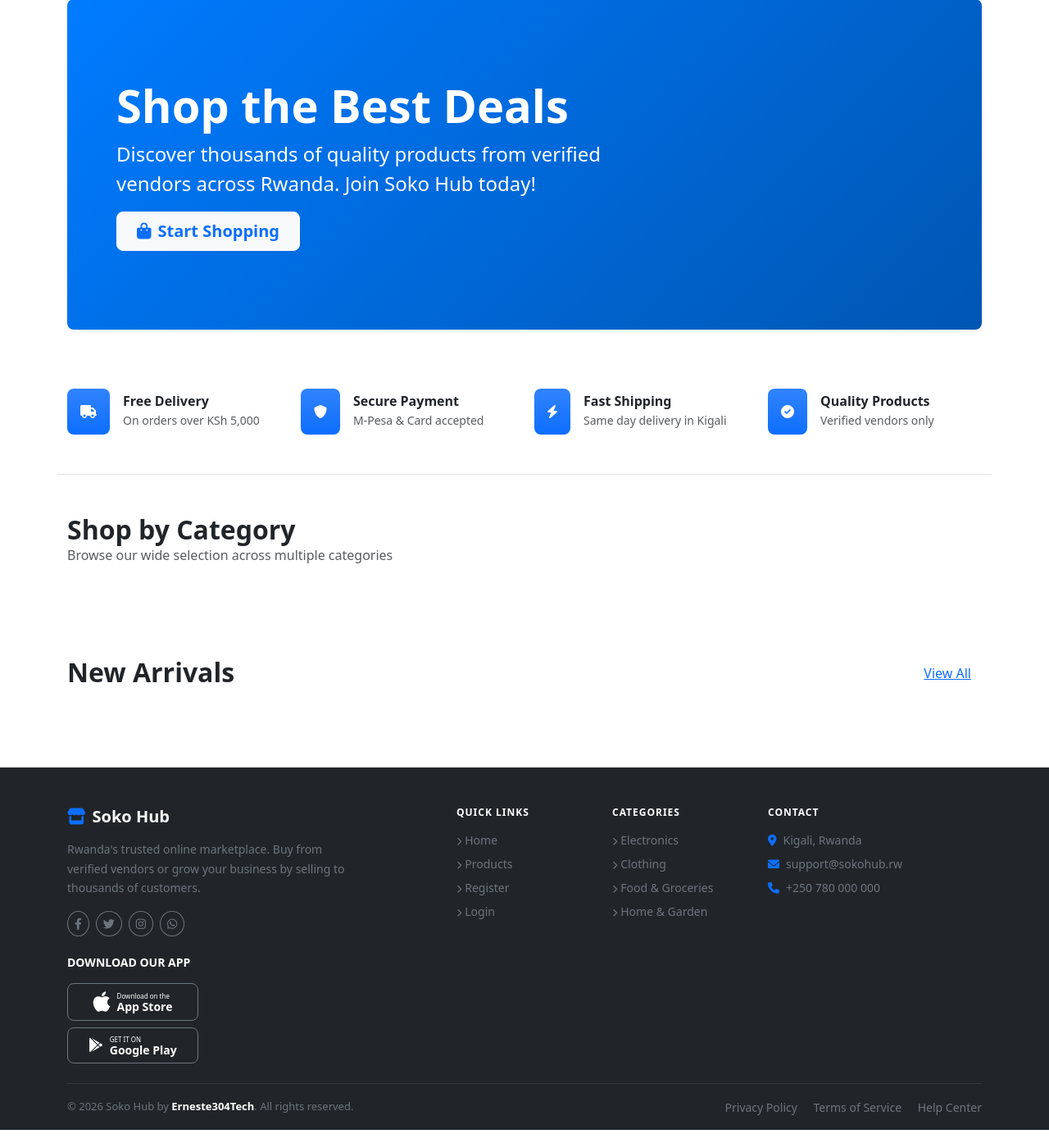
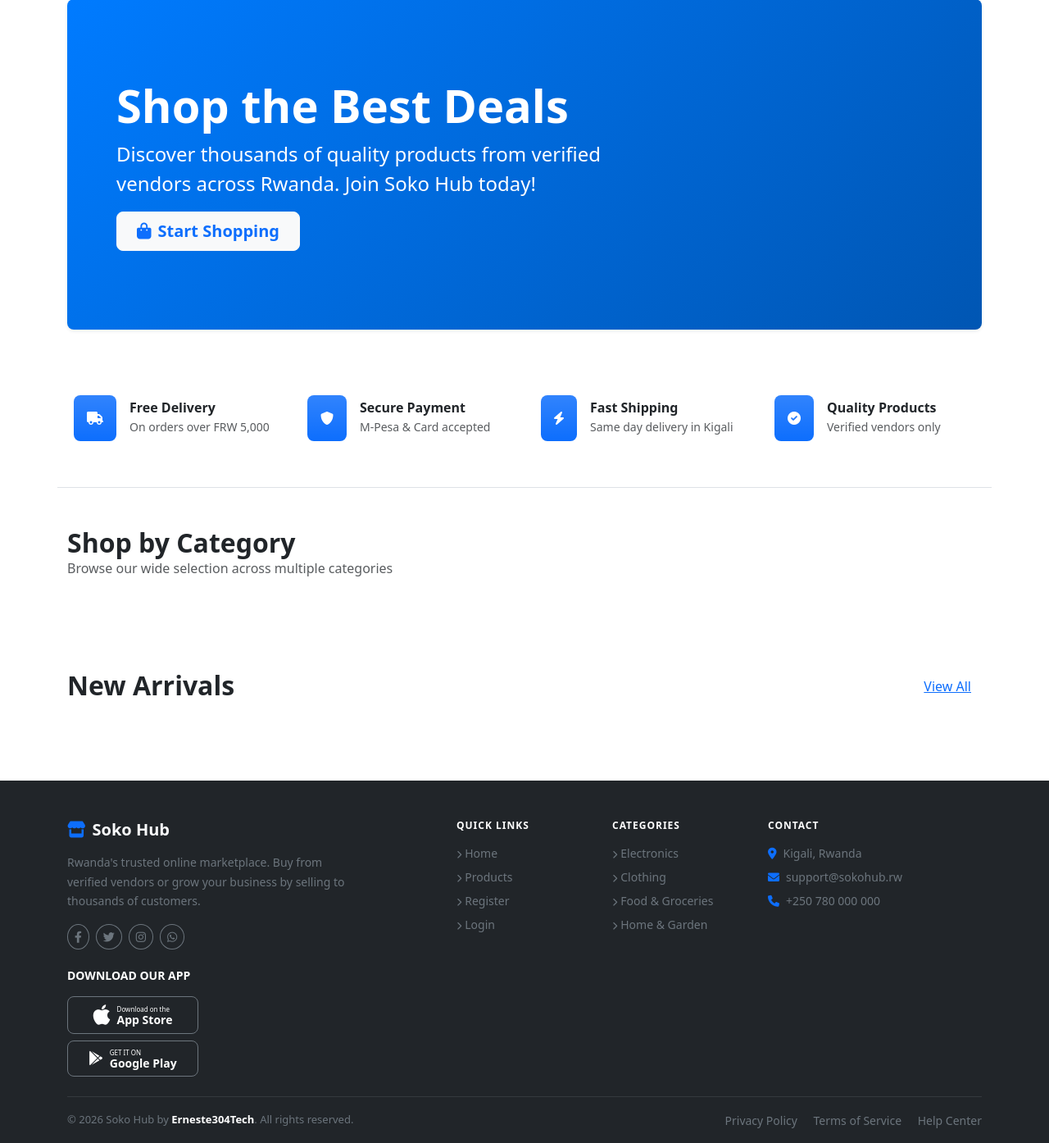
Before and after one commit to Erneste304/mini-hackaton14-11-1015, a Django app: page / in a window 1280 px wide. Shown: the part 148-1542 px from the top of the page at 82% size. Run offline with Django 5.2, Linux system fonts and the light colour scheme; data that the repository does not hold is empty.

Commit message:
Implement interactive homepage features and FRW currency

```diff
--- a/sokohub/templates/products/home.html
+++ b/sokohub/templates/products/home.html
@@ -18,16 +18,21 @@
 
 <!-- Features Section (sokohub.shop style) -->
 <div class="row g-4 py-5 border-bottom">
-    <div class="col-md-3 d-flex align-items-center">
+    <div class="col-md-3">
+        <div class="feature-item d-flex align-items-center p-2 rounded-3" data-bs-toggle="modal" data-bs-target="#featureModal"
+             data-title="Free Delivery" data-content="Get your products delivered at no extra cost when you spend more than FRW 5,000. We ensure your items reach you safely and on time.">
             <div class="feature-icon bg-primary bg-gradient p-3 rounded-3 me-3 text-white">
                 <i class="fas fa-truck"></i>
             </div>
             <div>
                 <h6 class="fw-bold mb-0">Free Delivery</h6>
-            <small class="text-muted">On orders over KSh 5,000</small>
+                <small class="text-muted">On orders over FRW 5,000</small>
             </div>
         </div>
-    <div class="col-md-3 d-flex align-items-center">
+    </div>
+    <div class="col-md-3">
+        <div class="feature-item d-flex align-items-center p-2 rounded-3" data-bs-toggle="modal" data-bs-target="#featureModal"
+             data-title="Secure Payment" data-content="Worry-free transactions with integrated M-Pesa and card payments. Your financial safety is our priority with encrypted payment gateways.">
             <div class="feature-icon bg-primary bg-gradient p-3 rounded-3 me-3 text-white">
                 <i class="fas fa-shield-alt"></i>
             </div>
@@ -36,7 +41,10 @@
                 <small class="text-muted">M-Pesa & Card accepted</small>
             </div>
         </div>
-    <div class="col-md-3 d-flex align-items-center">
+    </div>
+    <div class="col-md-3">
+        <div class="feature-item d-flex align-items-center p-2 rounded-3" data-bs-toggle="modal" data-bs-target="#featureModal"
+             data-title="Fast Shipping" data-content="Need it now? We offer same-day delivery for orders within Kigali and express shipping nationwide for all other locations.">
             <div class="feature-icon bg-primary bg-gradient p-3 rounded-3 me-3 text-white">
                 <i class="fas fa-bolt"></i>
             </div>
@@ -45,13 +53,36 @@
                 <small class="text-muted">Same day delivery in Kigali</small>
             </div>
         </div>
-    <div class="col-md-3 d-flex align-items-center">
+    </div>
+    <div class="col-md-3">
+        <div class="feature-item d-flex align-items-center p-2 rounded-3" data-bs-toggle="modal" data-bs-target="#featureModal"
+             data-title="Quality Products" data-content="Shop with confidence. Every vendor on Soko Hub is strictly verified to ensure you get only the best, authentic products.">
             <div class="feature-icon bg-primary bg-gradient p-3 rounded-3 me-3 text-white">
                 <i class="fas fa-check-circle"></i>
             </div>
             <div>
                 <h6 class="fw-bold mb-0">Quality Products</h6>
                 <small class="text-muted">Verified vendors only</small>
+            </div>
+        </div>
+    </div>
+</div>
+
+<!-- Service Blocks Modal -->
+<div class="modal fade" id="featureModal" tabindex="-1" aria-labelledby="featureModalLabel" aria-hidden="true">
+    <div class="modal-dialog modal-dialog-centered">
+        <div class="modal-content border-0 shadow">
+            <div class="modal-header bg-primary text-white">
+                <h5 class="modal-title fw-bold" id="featureModalLabel">Service Detail</h5>
+                <button type="button" class="btn-close btn-close-white" data-bs-dismiss="modal" aria-label="Close"></button>
+            </div>
+            <div class="modal-body p-4 text-center">
+                <div id="modal-feature-icon" class="display-4 text-primary mb-3"></div>
+                <p id="modal-feature-content" class="fs-5 text-muted"></p>
+            </div>
+            <div class="modal-footer border-0 justify-content-center pb-4">
+                <button type="button" class="btn btn-primary px-5 rounded-pill" data-bs-dismiss="modal">Got it!</button>
+            </div>
         </div>
     </div>
 </div>
@@ -158,13 +189,37 @@
 </div>
 
 <style>
-    .category-card {
+    .category-card, .feature-item {
         transition: transform 0.2s, box-shadow 0.2s;
+        cursor: pointer;
     }
 
-    .category-card:hover {
+    .category-card:hover, .feature-item:hover {
         transform: translateY(-5px);
         box-shadow: 0 .5rem 1rem rgba(0, 0, 0, .15) !important;
+        background-color: #f8f9fa;
     }
 </style>
+
+<script>
+    document.addEventListener('DOMContentLoaded', function() {
+        const featureModal = document.getElementById('featureModal');
+        if (featureModal) {
+            featureModal.addEventListener('show.bs.modal', function(event) {
+                const button = event.relatedTarget;
+                const title = button.getAttribute('data-title');
+                const content = button.getAttribute('data-content');
+                const iconHtml = button.querySelector('.feature-icon').innerHTML;
+
+                const modalTitle = featureModal.querySelector('.modal-title');
+                const modalBodyContent = featureModal.querySelector('#modal-feature-content');
+                const modalIcon = featureModal.querySelector('#modal-feature-icon');
+
+                modalTitle.textContent = title;
+                modalBodyContent.textContent = content;
+                modalIcon.innerHTML = iconHtml;
+            });
+        }
+    });
+</script>
 {% endblock %}
```
Also changed, not shown: sokohub/sokohub/settings.py (+9 -2 lines), sokohub/db.sqlite3. Lines whose indentation alone changed are shown as unchanged.
